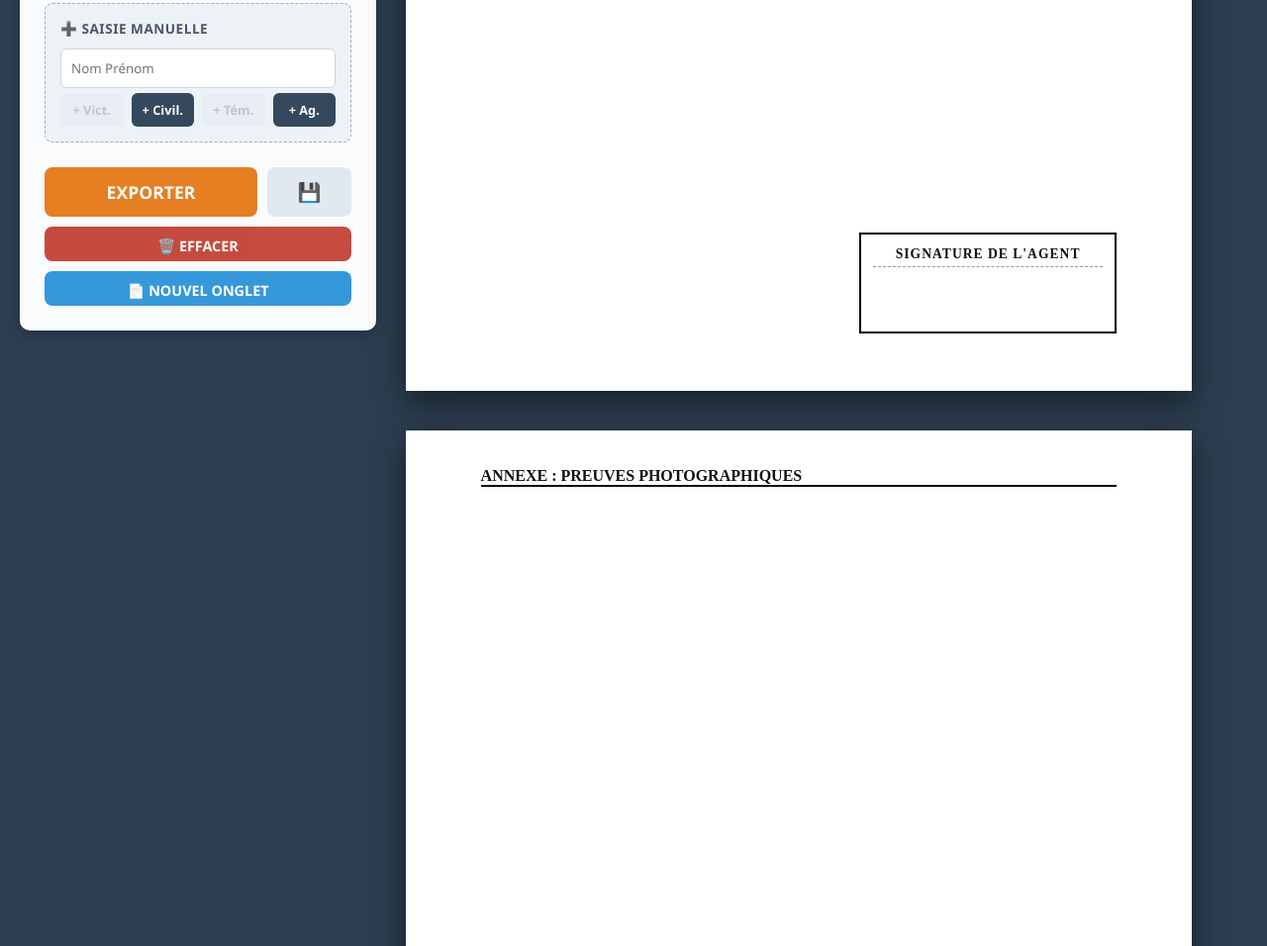
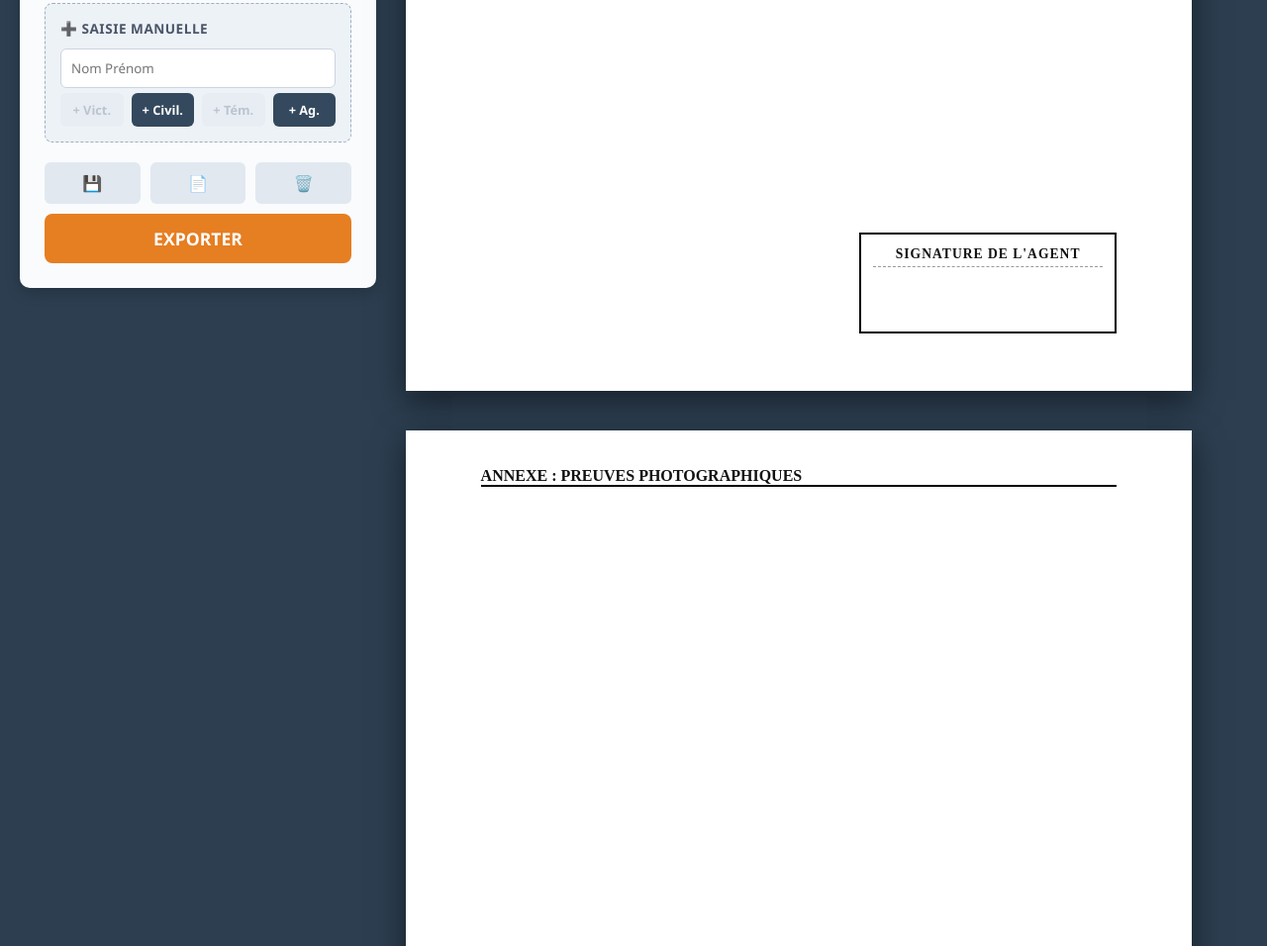
Before and after one commit to drost999/lspd-rapports, a plain HTML site: page index.html in a window 1280 px wide. Shown: the part 768-1724 px from the top of the page at 99% size. Drawn offline with nearby package versions, Linux system fonts and the light colour scheme.

Commit message:
Update index.html

```diff
--- a/index.html
+++ b/index.html
@@ -266,7 +266,6 @@
                         <select id="sel_inves_motif" onchange="updateInvesMotif()">
                             <option value="Lieu">Lieu</option>
                             <option value="Groupe Criminel">Groupe Criminel</option>
-                            <option value="Autre">Autre (Saisie manuelle sur fiche)</option>
                         </select>
                     </section>
 
@@ -336,13 +335,12 @@
                     </div>
                 </div>
 
-                <div style="display: flex; gap: 10px; margin-top: 20px;">
-                    <button id="btn_export_jpg" onclick="exportTwoPages()" style="background:var(--warning); height:50px; flex: 3; font-size: 1.1em; border-radius: 8px;">EXPORTER</button>
-                    <button onclick="exportImportData()" style="background:#e2e8f0; height:50px; flex: 1; font-size: 1.2em; border-radius: 8px;" title="Sauvegarder / Charger (Presse-papier)">💾</button>
+                <div style="display: flex; gap: 10px; margin-top: 15px; align-items: center;">
+                    <button onclick="exportImportData()" style="font-size: 1em; background-color: #e2e8f0;" title="Sauvegarder / Charger (Presse-papier)">💾</button>
+                    <button onclick="openBlankTab()" style="font-size: 1em; background-color: #e2e8f0;" title="Nouvel onglet vierge">📄</button>
+                    <button onclick="fullClear()" style="font-size: 1em; background-color: #e2e8f0;" title="Tout effacer">🗑️</button>
                 </div>
-
-                <button onclick="fullClear()" style="background:#c0392b; height:35px; margin-top:10px; font-size: 0.9em; border-radius: 8px; opacity: 0.9;">🗑️ EFFACER</button>
-                <button onclick="openBlankTab()" style="background:#3498db; height:35px; margin-top:10px; font-size: 0.9em; border-radius: 8px;">📄 NOUVEL ONGLET</button>
+                <button id="btn_export_jpg" onclick="exportTwoPages()" style="background:var(--warning); margin-top: 10px; height:50px; flex: 3; font-size: 1.1em; border-radius: 8px;">EXPORTER</button>
             </div>
         </div>
 
```
